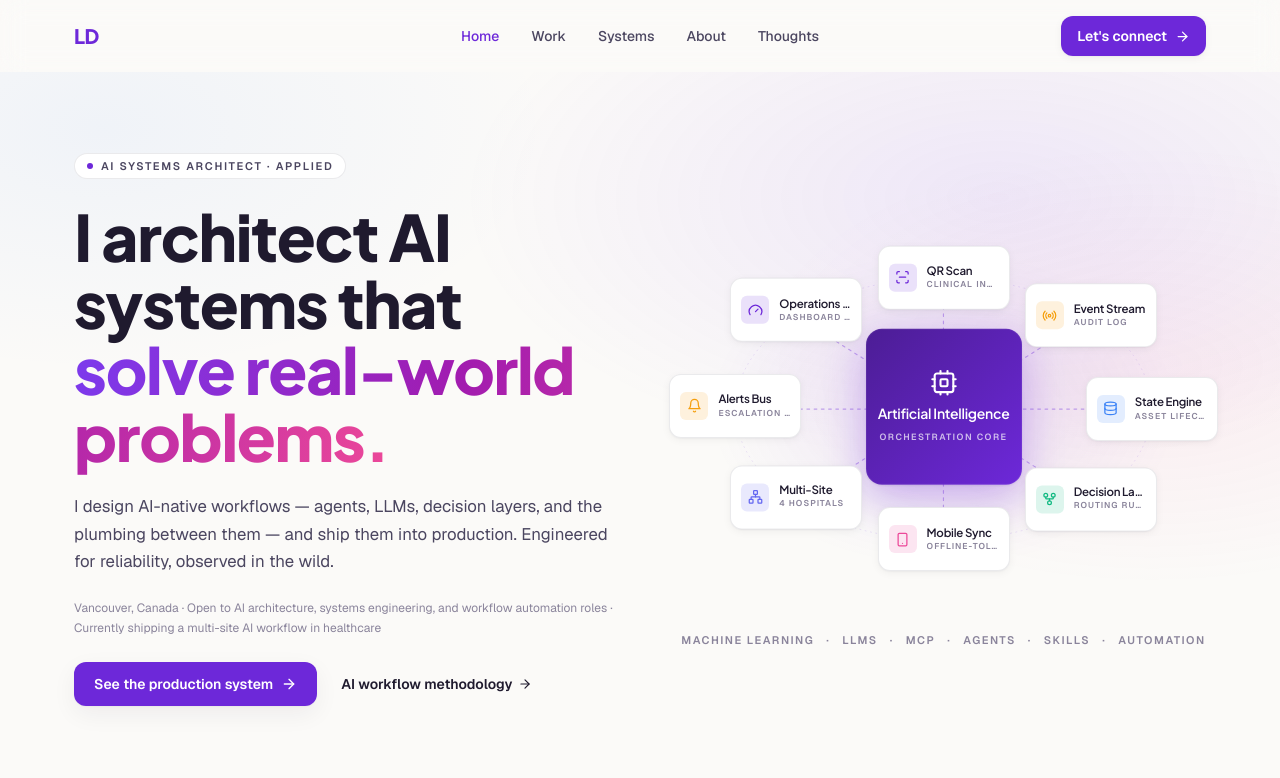
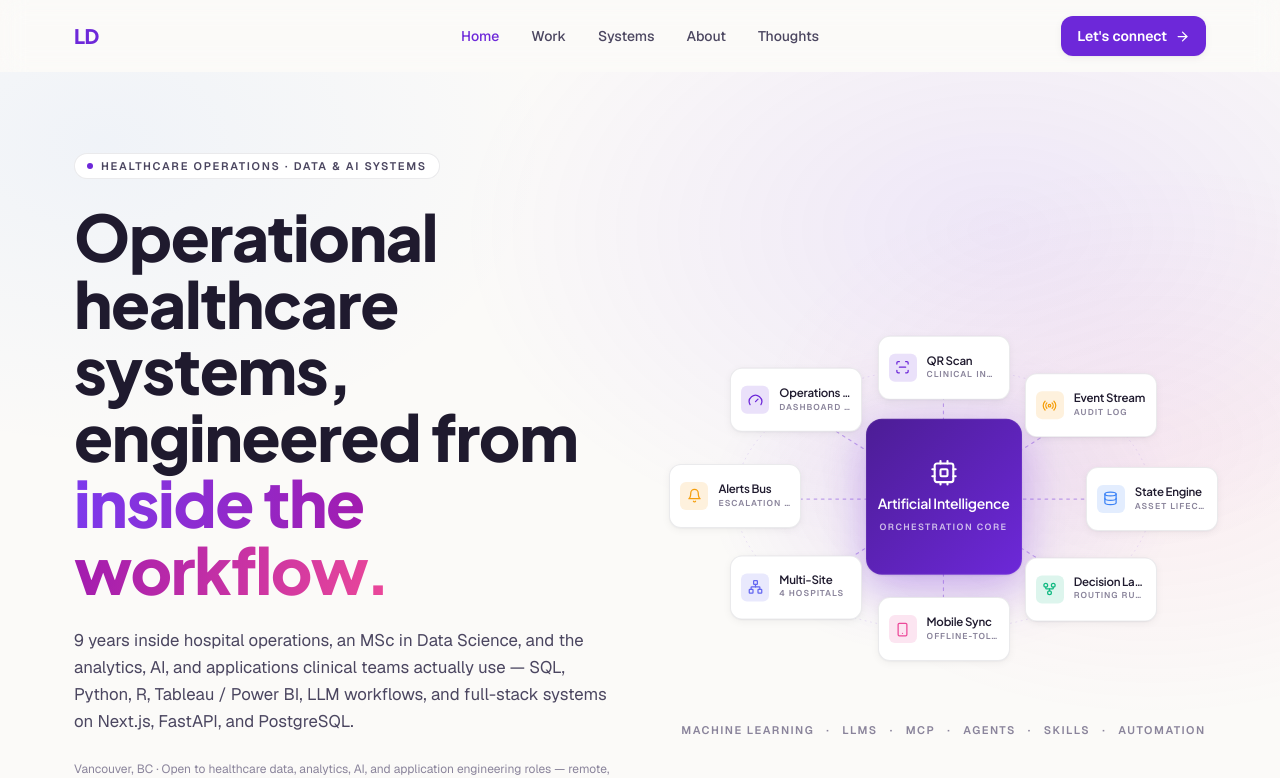
Before and after one commit to lloyd-delacruz/portfolio-website, a Next.js app in the folder frontend/: page / in a window 1280 px wide. Shown: the top 778 px of the page. Built offline with nearby package versions, Linux system fonts and the light colour scheme.

Commit message:
fix(home): rewrite hero copy for healthcare-operations positioning

```diff
--- a/frontend/src/components/home/HomeHero.tsx
+++ b/frontend/src/components/home/HomeHero.tsx
@@ -12,32 +12,33 @@ export function HomeHero() {
         <div>
           <span className="anim-rise inline-flex items-center gap-2 rounded-full bg-white px-3 py-1 text-[11px] font-semibold uppercase tracking-[0.16em] text-ink-soft ghair">
             <span className="h-1.5 w-1.5 rounded-full" style={{ background: 'var(--plum)' }} />
-            AI Systems Architect · Applied
+            Healthcare Operations &middot; Data &amp; AI Systems
           </span>
 
           <h1
             className="anim-rise mt-6 max-w-[18ch] font-display text-[2.85rem] font-extrabold leading-[1.04] text-ink sm:text-[3.4rem] lg:text-[4rem]"
             style={{ animationDelay: '60ms' }}
           >
-            I architect AI systems that{' '}
-            <span className="grad-plum-text">solve real-world problems.</span>
+            Operational healthcare systems, engineered from{' '}
+            <span className="grad-plum-text">inside the workflow.</span>
           </h1>
 
           <p
             className="anim-rise mt-6 max-w-[52ch] text-[1.05rem] leading-relaxed text-ink-soft"
             style={{ animationDelay: '120ms' }}
           >
-            I design AI-native workflows — agents, LLMs, decision layers,
-            and the plumbing between them — and ship them into production.
-            Engineered for reliability, observed in the wild.
+            9 years inside hospital operations, an MSc in Data Science, and the analytics, AI,
+            and applications clinical teams actually use — SQL, Python, R, Tableau / Power BI,
+            LLM workflows, and full-stack systems on Next.js, FastAPI, and PostgreSQL.
           </p>
 
           <p
             className="anim-rise mt-6 text-[12px] leading-relaxed text-ink-muted"
             style={{ animationDelay: '180ms' }}
           >
-            Vancouver, Canada · Open to AI architecture, systems engineering, and workflow automation roles ·
-            Currently shipping a multi-site AI workflow in healthcare
+            Vancouver, BC · Open to healthcare data, analytics, AI, and application engineering roles —
+            remote, hybrid, or on-site · Currently running a multi-site hospital equipment-tracking and
+            analytics system in production
           </p>
 
           <div
@@ -53,10 +54,10 @@ export function HomeHero() {
               <ArrowRight size={16} className="transition-transform group-hover:translate-x-0.5" />
             </Link>
             <Link
-              href="#ai-workflow"
+              href="#core-capabilities"
               className="group inline-flex items-center gap-1.5 text-sm font-semibold text-ink transition-colors hover:text-[var(--plum)]"
             >
-              AI workflow methodology
+              Core capabilities
               <ArrowRight size={14} className="transition-transform group-hover:translate-x-0.5" aria-hidden />
             </Link>
           </div>
```
Also changed, not shown: 1 other file (tests, documents, lock files or other folders).
